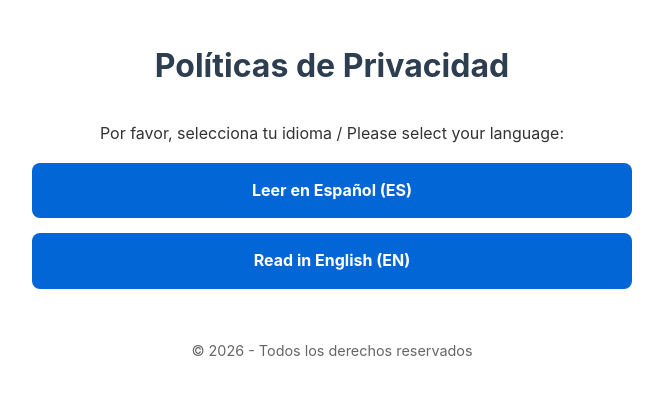
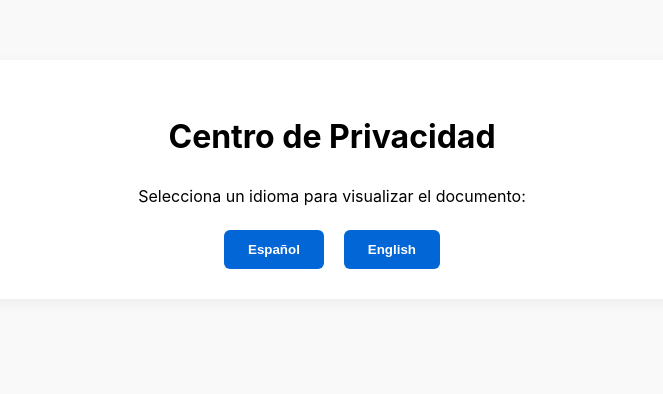
Before and after one commit to skornpion14/public-tcc, a plain HTML site: page index.html in a window 1280 px wide. Shown: the whole page, without its empty margins (308-971 px from the left). Drawn offline with Linux system fonts and the light colour scheme.

Commit message:
Update index.html

```diff
--- a/index.html
+++ b/index.html
@@ -4,59 +4,81 @@
     <meta charset="UTF-8">
     <meta name="viewport" content="width=device-width, initial-scale=1.0">
     <title>Políticas de Privacidad | Privacy Policies</title>
+    <script src="https://cdn.jsdelivr.net/npm/zero-md@3"></script>
     <style>
         body {
-            font-family: -apple-system, BlinkMacSystemFont, "Segoe UI", Roboto, Helvetica, Arial, sans-serif;
+            font-family: -apple-system, system-ui, sans-serif;
             line-height: 1.6;
-            color: #333;
-            max-width: 600px;
+            max-width: 800px;
             margin: 40px auto;
-            padding: 0 20px;
+            padding: 20px;
+            background-color: #f9f9f9;
+        }
+        .selector-menu {
             text-align: center;
-        }
-        h1 {
-            color: #2c3e50;
+            background: white;
+            padding: 30px;
+            border-radius: 12px;
+            box-shadow: 0 4px 15px rgba(0,0,0,0.05);
             margin-bottom: 30px;
         }
-        .link-container {
+        .nav-links {
             display: flex;
-            flex-direction: column;
-            gap: 15px;
+            justify-content: center;
+            gap: 20px;
+            margin-top: 20px;
         }
         .btn {
-            display: block;
-            padding: 15px 25px;
+            padding: 12px 24px;
             background-color: #0366d6;
             color: white;
             text-decoration: none;
+            border-radius: 6px;
+            font-weight: bold;
+            cursor: pointer;
+            border: none;
+        }
+        .btn:hover { background-color: #024ea1; }
+        .hidden { display: none; }
+
+        /* Estilos para el contenedor del Markdown */
+        zero-md {
+            background: white;
+            padding: 20px;
             border-radius: 8px;
-            transition: background-color 0.3s ease;
-            font-weight: bold;
-        }
-        .btn:hover {
-            background-color: #024ea1;
-        }
-        footer {
-            margin-top: 50px;
-            font-size: 0.9em;
-            color: #666;
+            box-shadow: 0 2px 10px rgba(0,0,0,0.05);
         }
     </style>
 </head>
 <body>
 
-    <h1>Políticas de Privacidad</h1>
-    <p>Por favor, selecciona tu idioma / Please select your language:</p>
-
-    <div class="link-container">
-        <a href="PRIVACY_POLICY.md" class="btn">Leer en Español (ES)</a>
-
-        <a href="PRIVACY_POLICY_EN.md" class="btn">Read in English (EN)</a>
+    <div class="selector-menu">
+        <h1>Centro de Privacidad</h1>
+        <p>Selecciona un idioma para visualizar el documento:</p>
+        <div class="nav-links">
+            <button class="btn" onclick="showPolicy('es')">Español</button>
+            <button class="btn" onclick="showPolicy('en')">English</button>
+        </div>
     </div>
 
-    <footer>
-        <p>&copy; 2026 - Todos los derechos reservados</p>
-    </footer>
+    <div id="policy-es" class="hidden">
+        <zero-md src="PRIVACY_POLICY.md"></zero-md>
+    </div>
+
+    <div id="policy-en" class="hidden">
+        <zero-md src="PRIVACY_POLICY_EN.md"></zero-md>
+    </div>
+
+    <script>
+        function showPolicy(lang) {
+            // Ocultar ambos primero
+            document.getElementById('policy-es').classList.add('hidden');
+            document.getElementById('policy-en').classList.add('hidden');
+
+            // Mostrar el seleccionado
+            document.getElementById('policy-' + lang).classList.remove('hidden');
+        }
+    </script>
 
 </body>
 </html>
```
